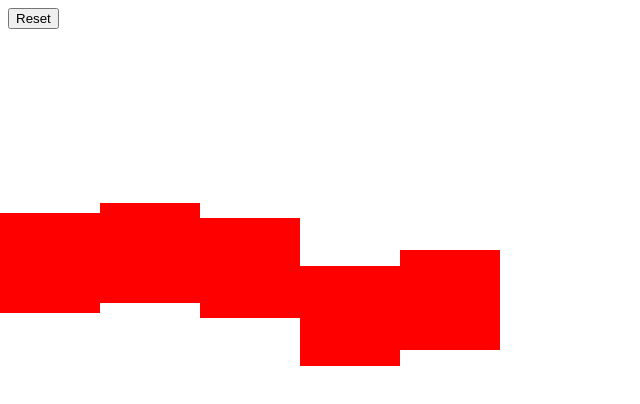
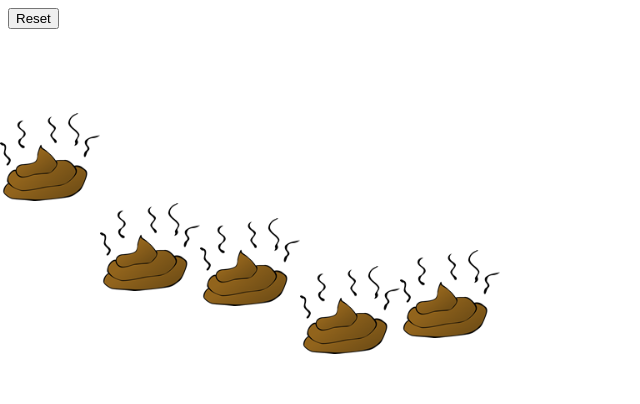
Before and after one commit to rcaracaus/game2, a plain HTML site: page html5/index.html in a window 1280 px wide. Both pictures are taken after a click on the button "Reset". Shown: the whole page, without its empty margins (0-640 px from the left). Drawn offline with Linux system fonts and the light colour scheme.

Commit message:
Added DOM element creation on reset

```diff
--- a/html5/css/styles.css
+++ b/html5/css/styles.css
@@ -10,20 +10,10 @@ div.active {
 	background: black;
 }
 
-.player {
+.target {
 	background: black;
 	width: 100px;
 	height: 100px;
-}
-
-.player-1 {
-	background:red;
-}
-.player-2 {
-	background:green;
-}
-.player-3 {
-	background:blue;
 }
 
 button {
--- a/html5/index.html
+++ b/html5/index.html
@@ -9,12 +9,10 @@
   <meta name="author" content="SitePoint">
 
   <link rel="stylesheet" href="css/styles.css?v=1.0">
+  <link rel="stylesheet" href="skins/poocatcher/poocatcher.css">
 </head>
 
 <body>
-
-
-
 
 	<button type="button">Reset</button>
 
--- a/html5/js/game.js
+++ b/html5/js/game.js
@@ -1,42 +1,54 @@
 var refreshIntervalId;
 targetArray = new Array();
 w = 100;
+itemsCreated = 0;
+wave = 0;
 
-for (var i = 0; i < 5; i++) {
-	element = 'player-' + i;
-	var playerDiv = document.createElement( 'div' );
-	playerDiv.className = 'player';
-	playerDiv.id = element;
-	document.body.appendChild(playerDiv);
+
+function createTargets(amount) {
+	for (var i = 0; i < amount; i++) {
+		targetRowClass = 'target-row-' + i;
+		targetWaveClass = 'target-wave-' + wave;
+		targetIdClass = 'target-' + itemsCreated;
+		var targetDiv = document.createElement( 'div' );
+		targetDiv.className = 'target poo1' + ' ' + targetRowClass + ' ' + targetIdClass+ ' ' + targetWaveClass;
+		document.body.appendChild(targetDiv);
+		itemsCreated++;
+	}
+	wave++;
 }
 
+
 function fall(i, x, y, vy) {
-
     if (x + w < $(window).width() && y + w < $(window).height()) {
     	y += vy;
-    	console.log(vy);
 	}
-
-	element = 'player-' + i;
-	document.getElementById(element).style.top = y + "px";
-	document.getElementById(element).style.left = x + "px";
-	document.getElementById(element).style.width = w + "px";
-	document.getElementById(element).style.height = w + "px";
-	document.getElementById(element).style.background = "red";
-
+	targetRowClass = 'target-row-' + i;
+	targetWaveClass = 'target-wave-' + i;
+	var elems = document.getElementsByClassName(targetRowClass);
+	for(var i = 0; i < elems.length; i++) {
+    	elems[i].style.size = '100px';
+	    elems[i].style.top = y + "px";
+		elems[i].style.left = x + "px";
+		elems[i].style.width = w + "px";
+		elems[i].style.height = w + "px";
+	}
+	var elems = document.getElementsByClassName(targetWaveClass);
+	for(var i = 0; i < elems.length; i++) {
+	    elems[i].style.top = (y - 100) + "px";
+	}
 }
 
 function startFall() {
-
 	clearInterval(refreshIntervalId);
-
 	for (var i = 0; i < 5; i++) {
 		targetArray[i] = new Object();
 		targetArray[i].x = i * 100;
 		targetArray[i].y = 0;
 		targetArray[i].vy = Math.random() + 0.5;
+	}
 
-	}
+	createTargets(5);
 
 	refreshIntervalId = setInterval(function() {
 		for (var i = 0; i < 5; i++) {
@@ -45,9 +57,11 @@ function startFall() {
 				&& targetArray[i].y + w < $(window).height() + w // Add width to hide targets
 			) {
     			targetArray[i].y += targetArray[i].vy;
-    			console.log(targetArray[i].y);
 			}
 			fall(i, targetArray[i].x, targetArray[i].y, targetArray[i].vy);
 		}
 	}, 10);
 }
+
+
+function noop() {};
--- /dev/null
+++ b/html5/skins/poocatcher/poocatcher.css
@@ -0,0 +1,4 @@
+.poo1 {
+	background: url('poo1.png') transparent no-repeat;
+	background-size: 100% auto;
+}
```
Also changed, not shown: game.js (+7 -7 lines), html5/skins/poocatcher/poo1.png (added).
